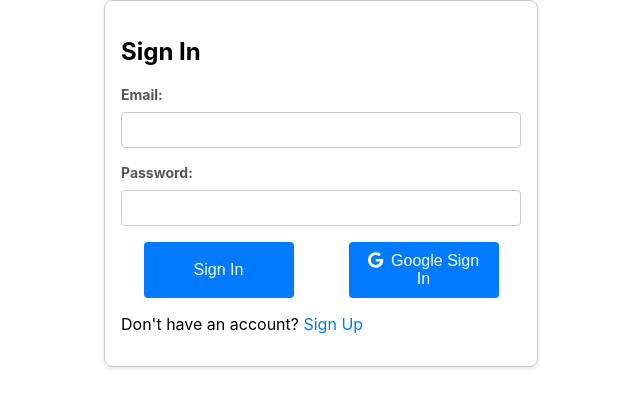
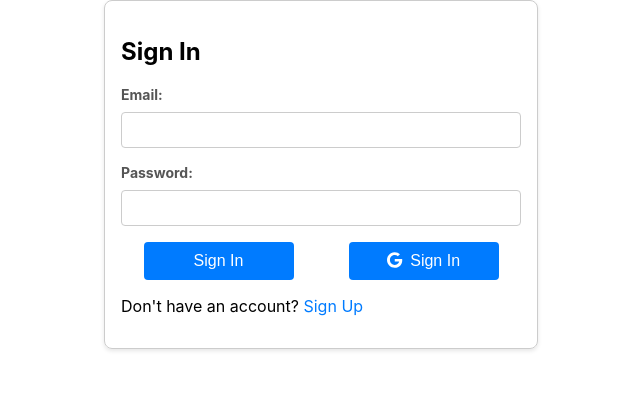
Before and after one commit to iamhkm/url-shortner, a React (Create React App) app in the folder ui/: page / in a window 1280 px wide. Shown: the top 408 px of the page, without its empty margins (319-959 px from the left). Built offline with nearby package versions, Linux system fonts and the light colour scheme.

Commit message:
Update SignInPage.js

```diff
--- a/ui/src/user/SignInPage.js
+++ b/ui/src/user/SignInPage.js
@@ -67,7 +67,7 @@ const SignInPage = () => {
                     <button type="submit" className="btn btn-primary">Sign In</button>
                     <button type="button" className="btn btn-primary google-btn" onClick={handleGoogleSignIn}>
                         <FontAwesomeIcon icon={faGoogle} style={{ marginRight: '8px' }} />
-                        Google Sign In
+                        Sign In
                     </button>
                 </div>
             </form>
```
